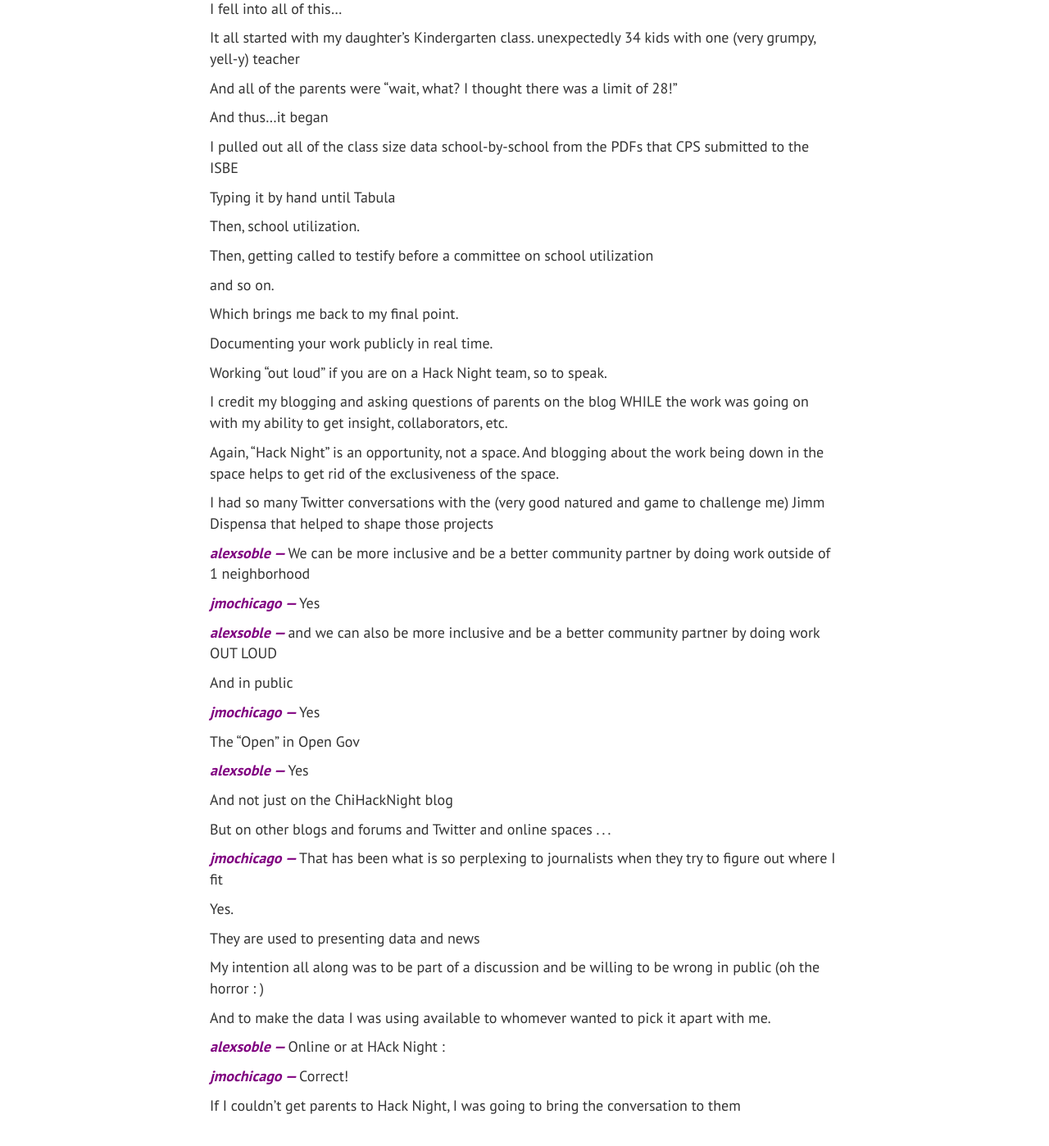
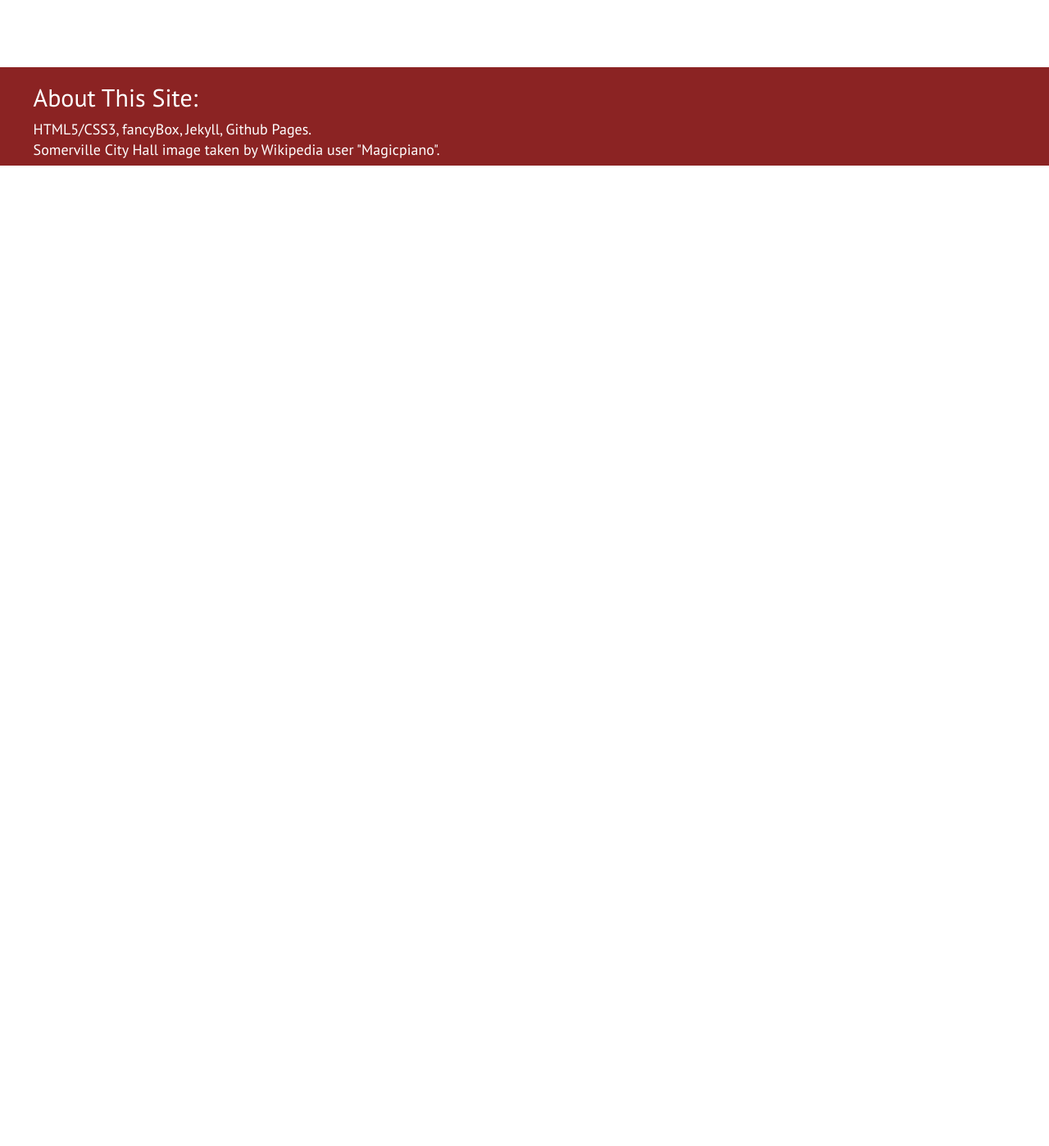
Before and after one commit to alexsoble/alexsoble, a Jekyll site: the page built from _posts/2016-6-21-jmo-convo.md, in a window 1280 px wide and 1400 px high, scrolled down 7620 px. Shown: the whole window at 82% size. Built offline with Jekyll 4.4.1, drawn with Linux system fonts in a browser that asks for light colours; nearby versions of some CDN libraries; after the commit the page ends 7826 px from its top, so only the background shows below that.

Commit message:
Trim ending

```diff
--- a/_posts/2016-6-21-jmo-convo.md
+++ b/_posts/2016-6-21-jmo-convo.md
@@ -305,67 +305,3 @@ Anything you can do to get people next to a problem, that’s a good thing. But
 That’s “Hack Night"
 
 It’s an opportunity. Not just a night. Or a space.
-
-I fell into all of this...
-
-It all started with my daughter’s Kindergarten class. unexpectedly 34 kids with one (very grumpy, yell-y) teacher
-
-And all of the parents were “wait, what? I thought there was a limit of 28!"
-
-And thus…it began
-
-I pulled out all of the class size data school-by-school from the PDFs that CPS submitted to the ISBE
-
-Typing it by hand until Tabula
-
-Then, school utilization.
-
-Then, getting called to testify before a committee on school utilization
-
-and so on.
-
-Which brings me back to my final point.
-
-Documenting your work publicly in real time.
-
-Working “out loud” if you are on a Hack Night team, so to speak.
-
-I credit my blogging and asking questions of parents on the blog WHILE the work was going on with my ability to get insight, collaborators, etc.
-
-Again, “Hack Night” is an opportunity, not a space. And blogging about the work being down in the space helps to get rid of the exclusiveness of the space.
-
-I had so many Twitter conversations with the (very good natured and game to challenge me) Jimm Dispensa that helped to shape those projects
-
-<span class="username">alexsoble</span>  We can be more inclusive and be a better community partner by doing work outside of 1 neighborhood
-
-<span class="username">jmochicago</span> Yes
-
-<span class="username">alexsoble</span> and we can also be more inclusive and be a better community partner by doing work OUT LOUD
-
-And in public
-
-<span class="username">jmochicago</span> Yes
-
-The “Open” in Open Gov
-
-<span class="username">alexsoble</span> Yes
-
-And not just on the ChiHackNight blog
-
-But on other blogs and forums and Twitter and online spaces . . .
-
-<span class="username">jmochicago</span> That has been what is so perplexing to journalists when they try to figure out where I fit
-
-Yes.
-
-They are used to presenting data and news
-
-My intention all along was to be part of a discussion and be willing to be wrong in public (oh the horror : )
-
-And to make the data I was using available to whomever wanted to pick it apart with me.
-
-<span class="username">alexsoble</span> Online or at HAck Night :
-
-<span class="username">jmochicago</span> Correct!
-
-If I couldn’t get parents to Hack Night, I was going to bring the conversation to them
```
